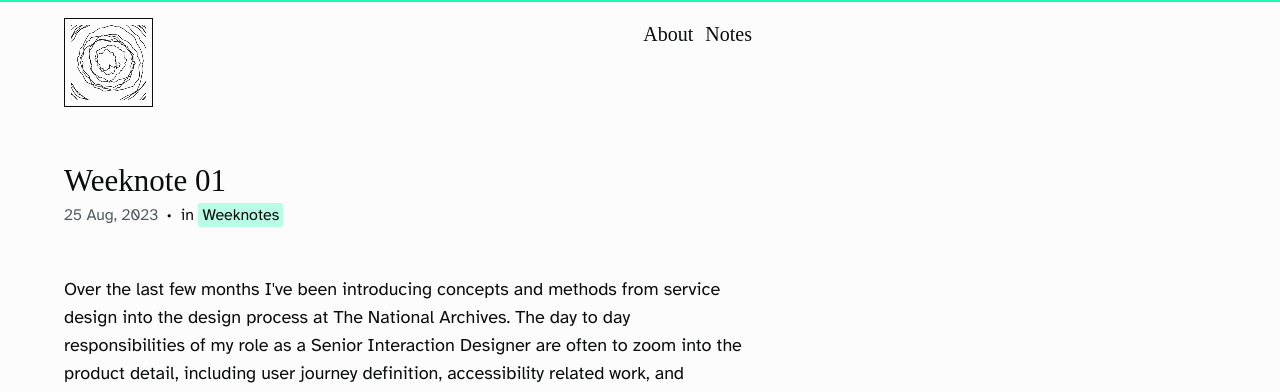
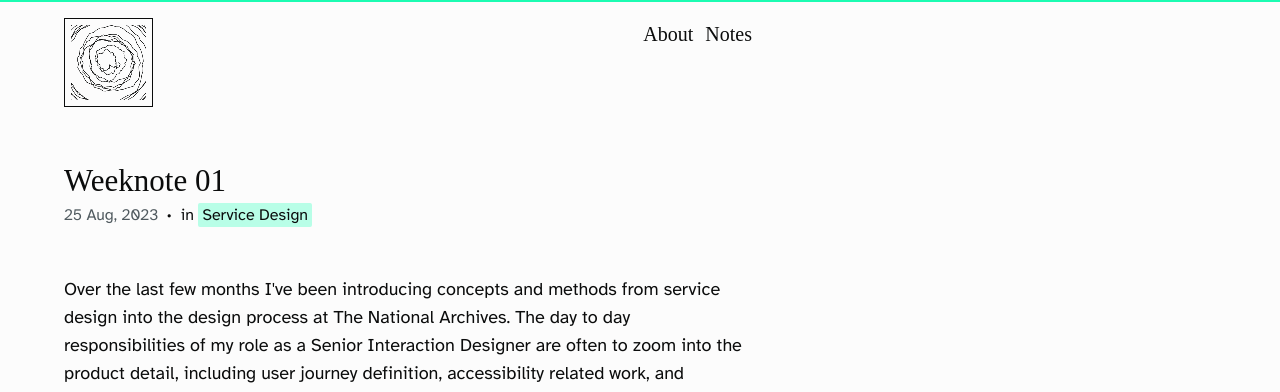
Before and after one commit to garethfoote/gfoote, a Jekyll site: the page built from collections/_writing/Weeknote 01.md, in a window 1280 px wide and 900 px high. Shown: the top 392 px of the window. Built offline with Jekyll 4.4.1, drawn with Linux system fonts in a browser that asks for light colours; some web fonts are replaced; some of the changed lines change nothing that is shown.

Commit message:
PUSH NOTE : Weeknote 01.md

```diff
--- a/collections/_writing/Weeknote 01.md
+++ b/collections/_writing/Weeknote 01.md
@@ -3,7 +3,8 @@
 share: true
 category: _writing
 date: 2023-08-25
-topics: [Weeknotes, Service Design]
+topics: [Service Design]
+types: [Weeknotes]
 ---
 
 Over the last few months I've been introducing concepts and methods from service design into the design process at The National Archives. The day to day responsibilities of my role as a Senior Interaction Designer are often to zoom into the product detail, including user journey definition, accessibility related work, and implementing UI patterns and components to accommodate user needs. Since we're considering new features that open the door to a new set of users it is an opportunity to revisit the user research that goes outside the bounds of the product (e.g. usability testing) and consider the holistic journey in a mini-discovery of sorts. In the case of our service, this involves zooming out to look at the users' context when they are far away from touching our designed digital interfaces, and are in the early stages of  prepare for transferring consignments of digital records to The National Archives.
@@ -15,7 +16,7 @@
 I'm interested in knowing how they are defined and what the histories are but also what a design practice brings to them. One of the seemingly obvious competencies offered by designers is visualising unstructured, mostly qualitative information collected throughout discovery or user research. Creating a more finessed version of the raw data, qualitative insights, and system sketches in a form that tells a narrative, or allows one to be explored.
 However, I think considering this as a visual design task alone would be a missing the point. The storytelling is as much about the content choices (what is included, left out, emphasised) as it is the decisions on colour, shape and composition. Also, often the process of co-creating the artefact can be the most resonant for everyone involved. Learning about the complexity of the system being mapped happens whilst people are creatively engaged in the task at hand. It's a generative research process. Therefore, it is equally important how we create, discover or generate that information as how it is eventually rendered in a graphical form.
 
-![1_0LYGulojrK2SnHo209uJkQ.webp](1_0LYGulojrK2SnHo209uJkQ.webp)
+![[1_0LYGulojrK2SnHo209uJkQ.webp]]
 *Image from Convivial Toolbox: Generative Research for the Front End of Design by Liz Sanders and Pieter Jan Stappers*
 
 As the next few months progress I'm going to be writing more about the softer skills of service design, for example, facilitation and co-design.
```
